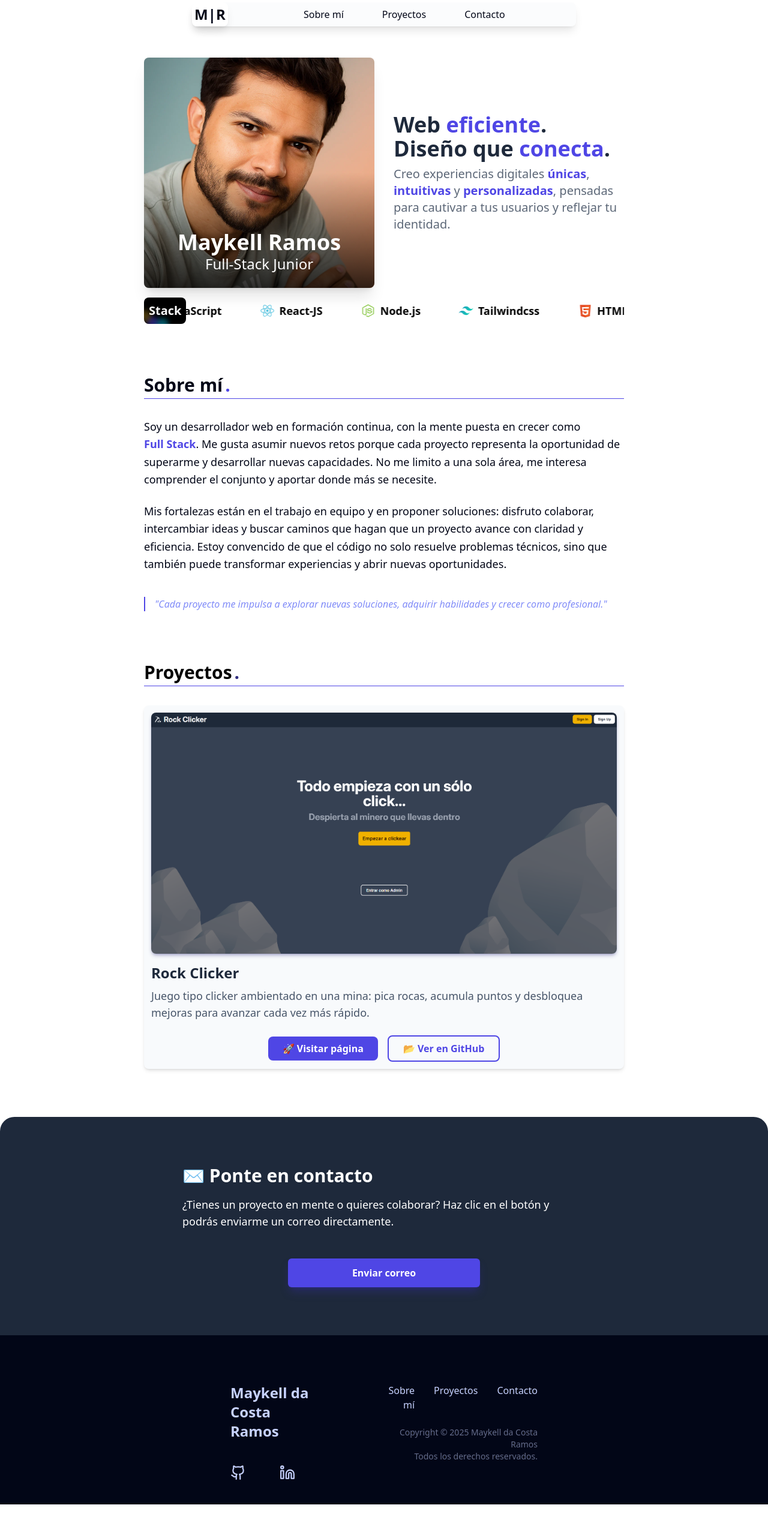
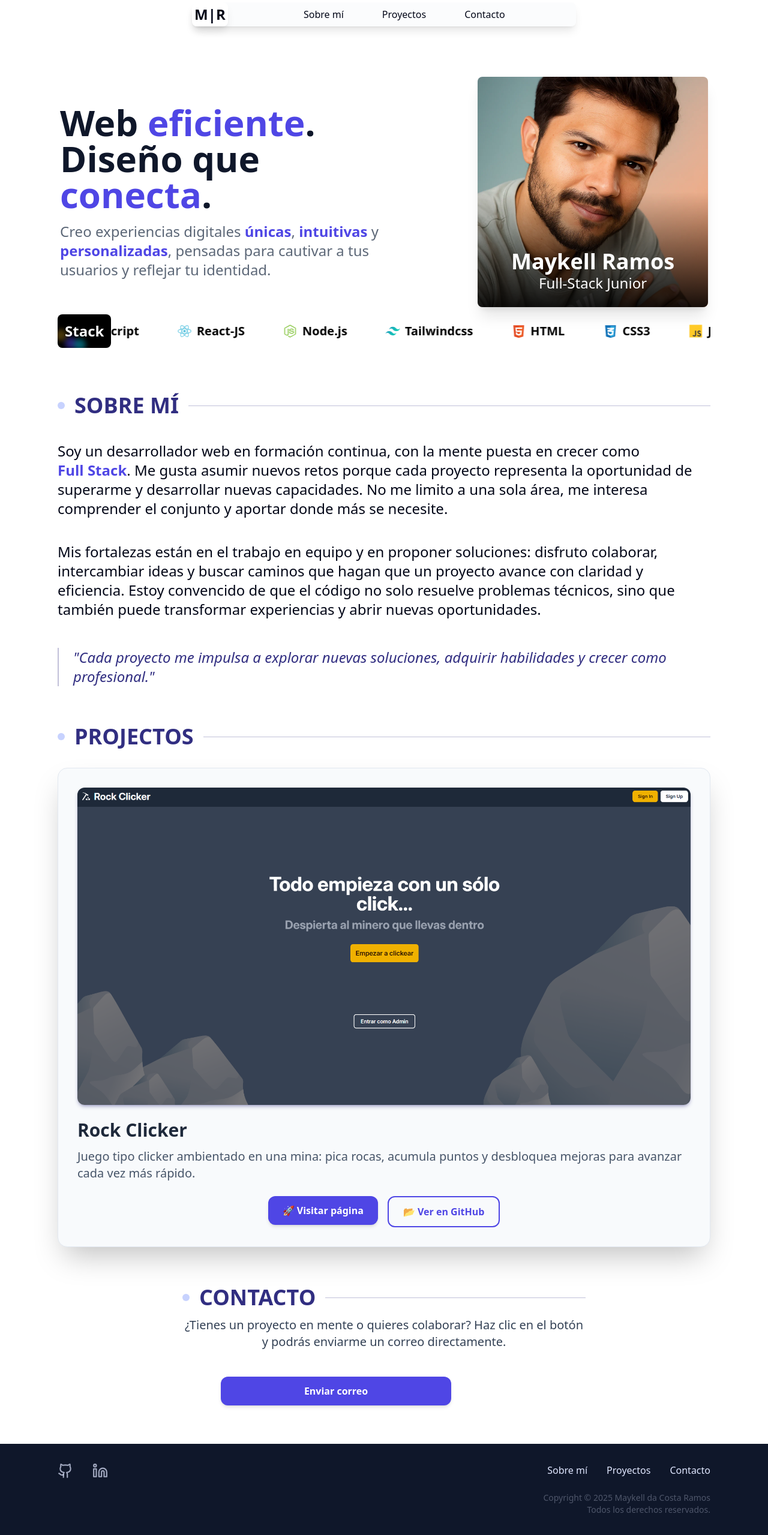
Before and after one commit to MaykelldaCostaRamos/Portafolio, a React (Vite) app: page / in a window 1280 px wide. Shown: the whole page at 60% size. Before the commit the page ends 2508 px from the top, so only its background shows below. Built offline with nearby package versions, Linux system fonts and the light colour scheme.

Commit message:
text-base for mobile, change colours for name sections

```diff
--- a/src/components/About.jsx
+++ b/src/components/About.jsx
@@ -2,18 +2,22 @@ import WaveText from "../ui/WaveText";
 
 export default function About() {
   return (
-    <section id="about" className="pt-20 px-6 sm:px-8 md:px-10 flex text-slate-950 xl:px-60 2xl:max-w-[1280px] 2xl:mx-auto">
-      <div className="flex flex-col justify-center items-start">
-        <h2 className="text-3xl font-bold py-1">
-          Sobre mí
-          <span className="text-indigo-600 px-1">.</span>
+    <section id="about" className="pt-16 text-base px-4 md:px-8 lg:px-16 xl:px-24 2xl:px-36 max-w-screen-xl mx-auto text-slate-950">
+
+      <div className="flex flex-col items-start gap-8">
+
+        <h2 className="flex items-center w-full md:text-4xl font-bold">
+          <span className="relative flex items-center mr-4 text-indigo-900">
+            <span className="w-3 h-3 rounded-full bg-indigo-200 mr-4"></span>
+            SOBRE MÍ
+          </span>
+          <span className="flex-grow h-[1px] bg-indigo-900/30"></span>
         </h2>
 
-        <div className="w-full border-0 border-b border-indigo-600" aria-hidden="true" />
 
         {/* Párrafos */}
-        <div className="py-8 space-y-6">
-          <p className="text-left text-lg leading-relaxed">
+        <div className="py-2 space-y-6 md:space-y-8 lg:space-y-10">
+          <p className="text-left md:text-xl lg:text-2xl leading-relaxed">
             Soy un desarrollador web en formación continua, con la mente puesta en crecer como{" "}
             <strong className="text-indigo-600 font-semibold">
               <WaveText text="Full Stack" />
@@ -23,7 +27,7 @@ export default function About() {
             comprender el conjunto y aportar donde más se necesite.
           </p>
 
-          <p className="text-left text-lg leading-relaxed">
+          <p className="text-left md:text-xl lg:text-2xl leading-relaxed">
             Mis fortalezas están en el trabajo en equipo y en proponer soluciones: disfruto
             colaborar, intercambiar ideas y buscar caminos que hagan que un proyecto avance con
             claridad y eficiencia. Estoy convencido de que el código no solo resuelve problemas
@@ -32,7 +36,7 @@ export default function About() {
         </div>
 
         {/* Blockquote */}
-        <blockquote className="mt-2 border-l-2 border-indigo-600 pl-4 italic text-indigo-400">
+        <blockquote className="mt-2 border-l-2 border-indigo-900/30 pl-6 italic text-indigo-900 md:text-xl lg:text-2xl">
           "Cada proyecto me impulsa a explorar nuevas soluciones, adquirir habilidades y crecer como
           <span className="italic"> profesional</span>."
         </blockquote>
--- a/src/components/Contact.jsx
+++ b/src/components/Contact.jsx
@@ -2,27 +2,37 @@ export default function Contact() {
   return (
     <section
       id="contact"
-      className="py-20 px-6 bg-slate-800 text-white rounded-t-3xl shadow-lg 2xl:max-w-[800px] 2xl:mx-auto"
+      className="pt-16 text-base px-4 md:px-8 lg:px-16 xl:px-24 2xl:px-36 max-w-screen-xl mx-auto"
     >
-      {/* Cabecera */}
-      <div className="max-w-2xl mx-auto mb-12">
-        <h2 className="text-3xl font-bold mb-4">✉️ Ponte en contacto</h2>
-        <p className="text-lg">
+
+
+        {/* Título y descripción */}
+        <div className="max-w-2xl mb-8 text-left md:text-center md:mx-auto">
+          <h2 className="flex items-center w-full md:text-4xl font-bold">
+          <span className="relative flex items-center mr-4 text-indigo-900">
+            <span className="w-3 h-3 rounded-full bg-indigo-200 mr-4"></span>
+            CONTACTO
+          </span>
+          <span className="flex-grow h-[1px] bg-indigo-900/30"></span>
+        </h2>
+
+          <p className="md:text-xl text-slate-700 py-3">
             ¿Tienes un proyecto en mente o quieres colaborar? Haz clic en el botón y podrás enviarme un correo directamente.
           </p>
         </div>
 
-      {/* Botón de correo */}
-      <div className="max-w-xs mx-auto">
+        {/* Botón */}
+        <div className="w-1/2 mx-auto">
           <button
             type="button"
             onClick={() => window.location.href = "mailto:mkpako2009@hotmail.com"}
-          className="w-full bg-indigo-600 hover:bg-indigo-500 text-white font-bold py-3 rounded-md shadow-lg shadow-indigo-800/40 transition-colors"
+            className="w-full sm:w-auto md:w-96 px-6 py-3 text-white bg-indigo-600 hover:bg-indigo-700 rounded-xl font-semibold text-center shadow-md transition transform hover:-translate-y-1"
           >
             Enviar correo
           </button>
         </div>
 
+
     </section>
   );
 }
--- a/src/components/Footer.jsx
+++ b/src/components/Footer.jsx
@@ -1,25 +1,18 @@
 export default function Footer() {
   return (
-    <footer className="w-full pt-16 pb-8 px-6 md:pt-20 md:pb-10 bg-slate-950 text-indigo-100
-     md:px-12
-     lg:px-44
-     xl:px-96
-     2xl:max-w-[800px] 2xl:mx-auto 2xl:px-14">
-      {/* Contenedor principal: columna en móviles, fila en tablet+ */}
-      <div className="flex flex-col md:flex-row justify-start items-center md:items-start gap-12 md:gap-24 lg:gap-28 xl:gap-28 2xl:gap-32">
+    <footer className="pt-16 text-base text-indigo-100">
 
-        {/* Parte izquierda: nombre + social media */}
-        <div className="flex flex-col items-center md:items-start space-y-10">
-          <p className="text-2xl font-extrabold text-indigo-200">
-            Maykell da Costa Ramos
-          </p>
+      <div className="w-full max-w-screen-xl mx-auto px-4 md:px-8 lg:px-16 xl:px-24 2xl:px-36  bg-slate-900 backdrop-blur-sm">
+        <div className="flex flex-col md:flex-row justify-between items-center md:items-start gap-12 md:gap-24 lg:gap-28 xl:gap-28 2xl:gap-32 py-8">
 
-          <div className="flex gap-14">
+          <div className="flex flex-col items-center md:items-start space-y-6 md:space-y-8">
+            <div className="flex gap-6 md:gap-8">
+              {/* GitHub */}
               <a
                 href="https://github.com/MaykelldaCostaRamos"
                 target="_blank"
                 rel="noopener noreferrer"
-              className="text-indigo-200 hover:text-indigo-400 transition-colors"
+                className="text-indigo-100/70 hover:text-indigo-500 transition-colors"
               >
                 <svg
                   xmlns="http://www.w3.org/2000/svg"
@@ -37,12 +30,12 @@ export default function Footer() {
                   <path d="M9 18c-4.51 2-5-2-7-2" />
                 </svg>
               </a>
-
+              {/* LinkedIn */}
               <a
                 href="https://www.linkedin.com/in/maykelldacostaramos/"
                 target="_blank"
                 rel="noopener noreferrer"
-              className="text-indigo-200 hover:text-indigo-400 transition-colors"
+                className="text-indigo-100/70 hover:text-indigo-500 transition-colors"
               >
                 <svg
                   xmlns="http://www.w3.org/2000/svg"
@@ -63,26 +56,23 @@ export default function Footer() {
               </a>
             </div>
           </div>
-
-        {/* Parte derecha: navegación + copyright */}
           <div className="flex flex-col items-center md:items-end space-y-6 text-center md:text-right">
-          <nav className="flex flex-1 md:flex-row gap-4 md:gap-8">
-            <a href="#about" className="text-indigo-200 hover:text-indigo-400 transition-colors">
+            <nav className="flex md:flex-row gap-4 md:gap-8 flex-wrap justify-center">
+              <a href="#about" className="hover:text-indigo-500 transition-colors">
                 Sobre mí
               </a>
-            <a href="#project" className="text-indigo-200 hover:text-indigo-400 transition-colors">
+              <a href="#project" className="hover:text-indigo-500 transition-colors">
                 Proyectos
               </a>
               <a
                 href="mailto:mkpako2009@hotmail.com"
-              className="text-indigo-200 hover:text-indigo-400 transition-colors"
+                className="hover:text-indigo-500 transition-colors"
               >
                 Contacto
               </a>
-
             </nav>
 
-          <div className="text-sm text-indigo-200/50">
+            <div className="text-sm text-indigo-100/30">
               <p>
                 Copyright &copy; 2025 Maykell da Costa Ramos <br /> Todos los derechos reservados.
               </p>
@@ -90,6 +80,7 @@ export default function Footer() {
           </div>
 
         </div>
+      </div>
     </footer>
   );
 }
--- a/src/components/Header.jsx
+++ b/src/components/Header.jsx
@@ -4,7 +4,7 @@ export default function Header() {
       <div
         className="
           fixed top-1 left-1/2 transform -translate-x-1/2 z-50
-          bg-slate-100/30 rounded-lg shadow-lg backdrop-blur-sm
+          bg-slate-100/30 backdrop-blur-sm rounded-lg shadow-lg
           flex items-center text-slate-950 gap-2 w-auto max-w-full
           sm:w-9/12
           md:w-4/6
@@ -15,7 +15,7 @@ export default function Header() {
       >
         <a
           href="#hero"
-          className="text-xl md:text-2xl bg-white shadow-lg font-extrabold rounded-lg p-1 flex-shrink-0"
+          className="text-base md:text-2xl bg-white shadow-lg font-extrabold rounded-lg p-1 flex-shrink-0"
         >
           M<strong>|</strong>R
         </a>
--- a/src/components/Hero.jsx
+++ b/src/components/Hero.jsx
@@ -1,30 +1,36 @@
 export default function Hero() {
   return (
-    <section id="hero">
-      <div className="container-page flex flex-col justify-start items-start pt-20 text-slate-950 space-y-6
-                      md:flex-row md:pt-24 md:space-y-0 md:gap-8 md:items-center">
+    <section id="hero" className="pt-20 text-base md:pt-24 lg:pt-32 px-4 md:px-8 lg:px-16 max-w-screen-xl mx-auto">
+      <div className="flex flex-col md:flex-row items-start gap-8 md:gap-12 2xl:gap-8">
 
         {/* Títulos y descripción */}
-        <div className="space-y-2 md:order-2 md:w-1/2">
-          <p className="text-4xl font-semibold text-slate-800">
-            Web <span className="text-indigo-600">eficiente</span>. Diseño que <span className="text-indigo-600">conecta</span>.
-          </p>
-          <p className="text-xl text-slate-700/80">
-            Creo experiencias digitales <span className="font-semibold text-indigo-600">únicas</span>, <span className="font-semibold text-indigo-600">intuitivas</span> y <span className="font-semibold text-indigo-600">personalizadas</span>, pensadas para cautivar a tus usuarios y reflejar tu identidad.
+        <div className="space-y-4 md:my-auto md:w-1/2 xl:mx-auto">
+          <h1 className="text-4xl font-bold text-slate-900
+                         md:text-5xl lg:text-6xl">
+            Web <span className="text-indigo-600">eficiente</span>.
+            Diseño que <span className="text-indigo-600">conecta</span>.
+          </h1>
+          <p className="text-slate-700/80
+                        md:text-xl lg:text-2xl">
+            Creo experiencias digitales <span className="font-semibold text-indigo-600">únicas</span>,
+            <span className="font-semibold text-indigo-600"> intuitivas</span> y
+            <span className="font-semibold text-indigo-600"> personalizadas</span>, pensadas para cautivar a tus usuarios y reflejar tu identidad.
           </p>
         </div>
 
-        {/* Imagen con overlay y texto encima */}
-        <div className="relative w-full mt-6 md:mt-0 md:order-1 md:w-1/2">
+        {/* Imagen */}
+        <div className="relative w-full md:w-1/2 lg:w-80 lg:mx-auto xl:w-96 2xl:mx-0">
           <img
             className="w-full rounded-lg shadow-xl"
             src="/maykellramos.webp"
             alt="Maykell Ramos"
           />
-          <div className="absolute inset-0 bg-gradient-to-t from-black/80 via-transparent to-transparent rounded-lg"></div>
+          <div className="absolute inset-0 bg-gradient-to-t from-black/90 via-transparent to-transparent rounded-lg"></div>
           <div className="absolute inset-0 z-10 pb-6 flex flex-col justify-end items-center text-white">
-            <span className="text-4xl font-bold">Maykell Ramos</span>
-            <p className="text-2xl">Full-Stack Junior</p>
+            <span className="text-2xl font-bold md:text-3xl lg:text-4xl">
+              Maykell Ramos
+            </span>
+            <p className="md:text-xl lg:text-2xl">Full-Stack Junior</p>
           </div>
         </div>
 
--- a/src/components/Projects.jsx
+++ b/src/components/Projects.jsx
@@ -2,38 +2,41 @@ import rc001 from "../assets/projects/rock-clicker/rc001.png";
 
 export default function Projects() {
   return (
-    <section id="project" className="py-20 px-6 sm:px-8 md:px-10 xl:px-60 2xl:max-w-[1280px] 2xl:mx-auto">
-      <div>
-        <h2 className="text-3xl font-bold py-1">
-          Proyectos<span className="text-indigo-900 px-1">.</span>
+    <section id="project" className="pt-16 text-base px-4 md:px-8 lg:px-16 xl:px-24 2xl:px-36 max-w-screen-xl mx-auto">
+
+       <h2 className="flex items-center w-full md:text-4xl font-bold">
+          <span className="relative flex items-center mr-4 text-indigo-900">
+            <span className="w-3 h-3 rounded-full bg-indigo-200 mr-4"></span>
+            PROJECTOS
+          </span>
+          <span className="flex-grow h-[1px] bg-indigo-900/30"></span>
         </h2>
-        <div className="w-full border-0 border-b border-indigo-600" aria-hidden="true"></div>
 
       {/* Proyecto */}
       <div className="pt-8">
-          <div className="w-full p-3 rounded-lg bg-slate-50 shadow-md">
+        <div className="w-full p-6 md:p-8 rounded-2xl bg-slate-50 shadow-2xl border border-slate-200 transition-transform duration-300 hover:-translate-y-1 hover:shadow-xl">
           <img
             src={rc001}
             alt="Rock Clicker preview"
-              className="rounded-lg shadow-md shadow-indigo-900/30 hover:scale-[1.02] hover:shadow-xl transition-transform duration-300"
+            className="rounded-xl shadow-md shadow-indigo-900/30 hover:scale-[1.02] hover:shadow-xl transition-transform duration-300"
           />
 
           {/* Descripción */}
-            <div className="mt-4">
-              <h3 className="text-2xl font-bold text-slate-800">Rock Clicker</h3>
-              <p className="text-lg text-slate-600 mt-2">
-                Juego tipo clicker ambientado en una mina: pica rocas, acumula puntos
-                y desbloquea mejoras para avanzar cada vez más rápido.
+          <div className="mt-6">
+            <h3 className="md:text-3xl font-bold text-slate-800">Rock Clicker</h3>
+            <p className="md:text-xl text-slate-600 mt-3 leading-relaxed">
+              Juego tipo clicker ambientado en una mina: pica rocas, acumula puntos y
+              desbloquea mejoras para avanzar cada vez más rápido.
             </p>
           </div>
 
           {/* Botones */}
-            <div className="w-full flex flex-col sm:flex-row items-center justify-center gap-4 mt-6">
+          <div className="w-full flex flex-col sm:flex-row items-center sm:items-start justify-center gap-4 mt-6">
             <a
               href="https://rock-clicker.netlify.app/"
               target="_blank"
               rel="noreferrer noopener"
-                className="w-full sm:w-auto px-6 py-2 text-white bg-indigo-600 hover:bg-indigo-700 rounded-lg font-semibold text-center transition"
+              className="w-full sm:w-auto px-6 py-3 text-white bg-indigo-600 hover:bg-indigo-700 rounded-xl font-semibold text-center shadow-md transition transform hover:-translate-y-1"
             >
               🚀 Visitar página
             </a>
@@ -42,14 +45,13 @@ export default function Projects() {
               href="https://github.com/MaykelldaCostaRamos/Project-Rock-Clicker"
               target="_blank"
               rel="noreferrer noopener"
-                className="w-full sm:w-auto px-6 py-2 border-2 border-indigo-600 text-indigo-600 hover:bg-indigo-50 rounded-lg font-semibold text-center transition"
+              className="w-full sm:w-auto px-6 py-3 border-2 border-indigo-600 text-indigo-600 hover:bg-indigo-50 rounded-xl font-semibold text-center transition transform hover:-translate-y-1"
             >
               📂 Ver en GitHub
             </a>
           </div>
         </div>
       </div>
-      </div>
     </section>
   );
 }
--- a/src/components/Skills.jsx
+++ b/src/components/Skills.jsx
@@ -10,17 +10,14 @@ import TailwindcssIcon from "../assets/svg/tailwindcss.svg?react";
 export default function Skills() {
   const skills = ["HTML", "CSS3", "JavaScript", "React-JS", "Node.js", "Tailwindcss"];
   const skillIcons = { HTML: HTMLIcon, CSS3: CSSIcon, JavaScript: JSIcon, "React-JS": ReactIcon, "Node.js": NodeIcon, Tailwindcss: TailwindcssIcon};
-
   const loopSkills = [...skills, ...skills];
 
+  return (
+    <section id="skill" className="w-full overflow-hidden py-3 text-base">
+      <div className="max-w-screen-xl mx-auto px-4 md:px-8 lg:px-16 xl:px-24 2xl:px-36">
+        <div className="relative flex items-center w-full overflow-hidden">
 
-
-  return (
-    <section id="skill" className="w-full overflow-hidden">
-      <div className="px-6 md:px-10 xl:px-60 2xl:max-w-[1280px] 2xl:mx-auto">
-        <div className="relative flex items-center w-full mt-4 overflow-hidden">
-
-          <p className="relative bg-black text-white font-black text-xl p-2 z-10 shrink-0 rounded-lg overflow-hidden">
+          <p className="relative bg-black text-white font-black md:text-xl lg:text-2xl p-3 z-10 shrink-0 rounded-lg overflow-hidden">
             Stack
             <span className="absolute top-1/2 right-[-90%] w-5 h-5 bg-indigo-600/50 rounded-full blur-sm animate-orbit-alt pointer-events-none" />
             <span className="absolute top-1/6 right-[-10%] w-5 h-5 bg-amber-400/30 rounded-full blur-sm animate-orbit pointer-events-none" />
@@ -29,15 +26,15 @@ export default function Skills() {
 
           {/* Ticker Motion */}
           <motion.div
-            className="absolute left-0 flex gap-8 whitespace-nowrap will-change-transform"
+            className="absolute left-0 flex gap-6 md:gap-8 whitespace-nowrap will-change-transform"
             animate={{ x: ["0%", "-50%"] }}
             transition={{ repeat: Infinity, repeatType: "loop" , duration: 20, ease: "linear" }}
           >
             {loopSkills.map((skill, i) => {
               const Icon = skillIcons[skill];
               return (
-                <span key={i} className="flex items-center gap-2 text-black text-lg font-semibold px-4">
-                  {Icon && <Icon className="w-6 h-6" />}
+                <span key={i} className="flex items-center gap-2 text-black text-base md:text-lg lg:text-xl font-semibold px-4">
+                  {Icon && <Icon className="w-5 md:w-6 h-5 md:h-6" />}
                   {skill}
                 </span>
               );
--- a/src/index.css
+++ b/src/index.css
@@ -6,12 +6,6 @@
 html, body {
   overflow-x: hidden;
 }
-
-/* Contenedor base para toda la página */
-.container-page {
-  @apply w-full px-6 md:px-10 xl:px-60 2xl:max-w-[1280px] 2xl:mx-auto;
-}
-
 
 
 /* SKILSS */
```
Lines whose indentation alone changed are shown as unchanged.
